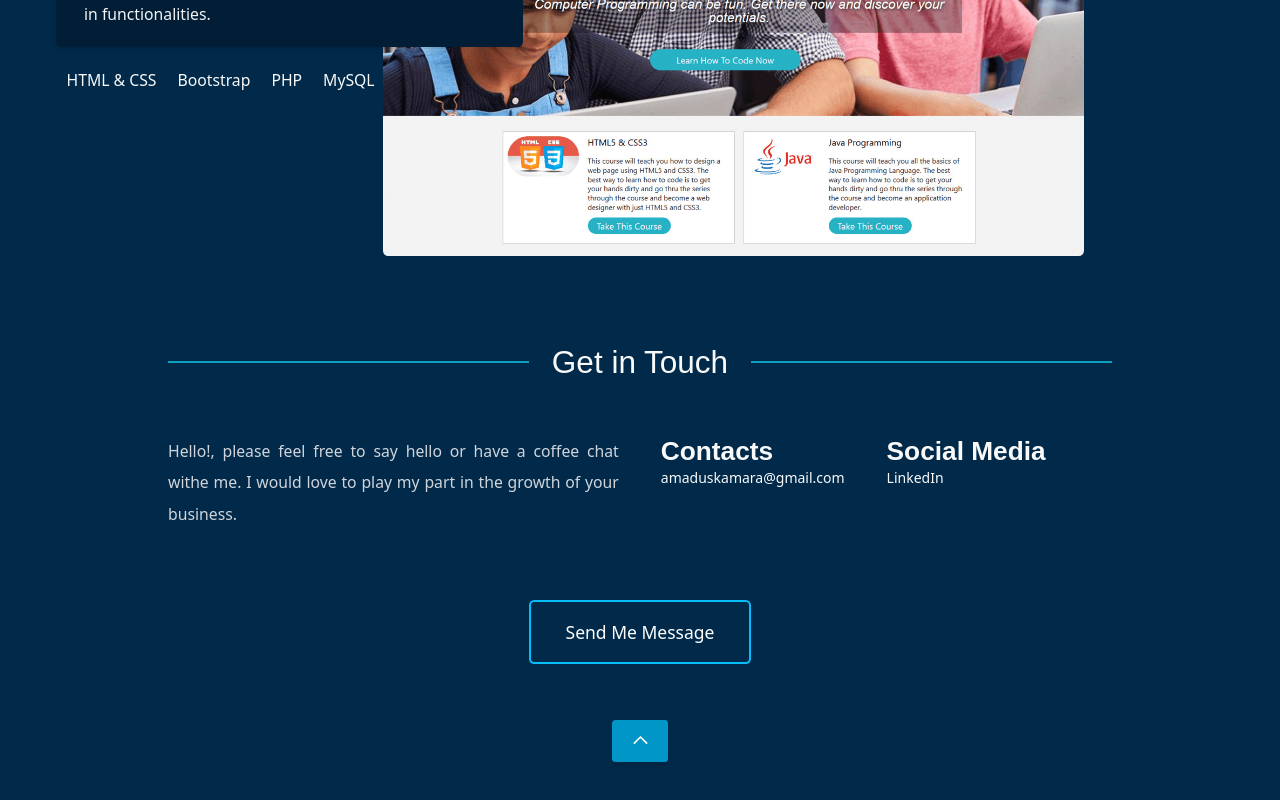
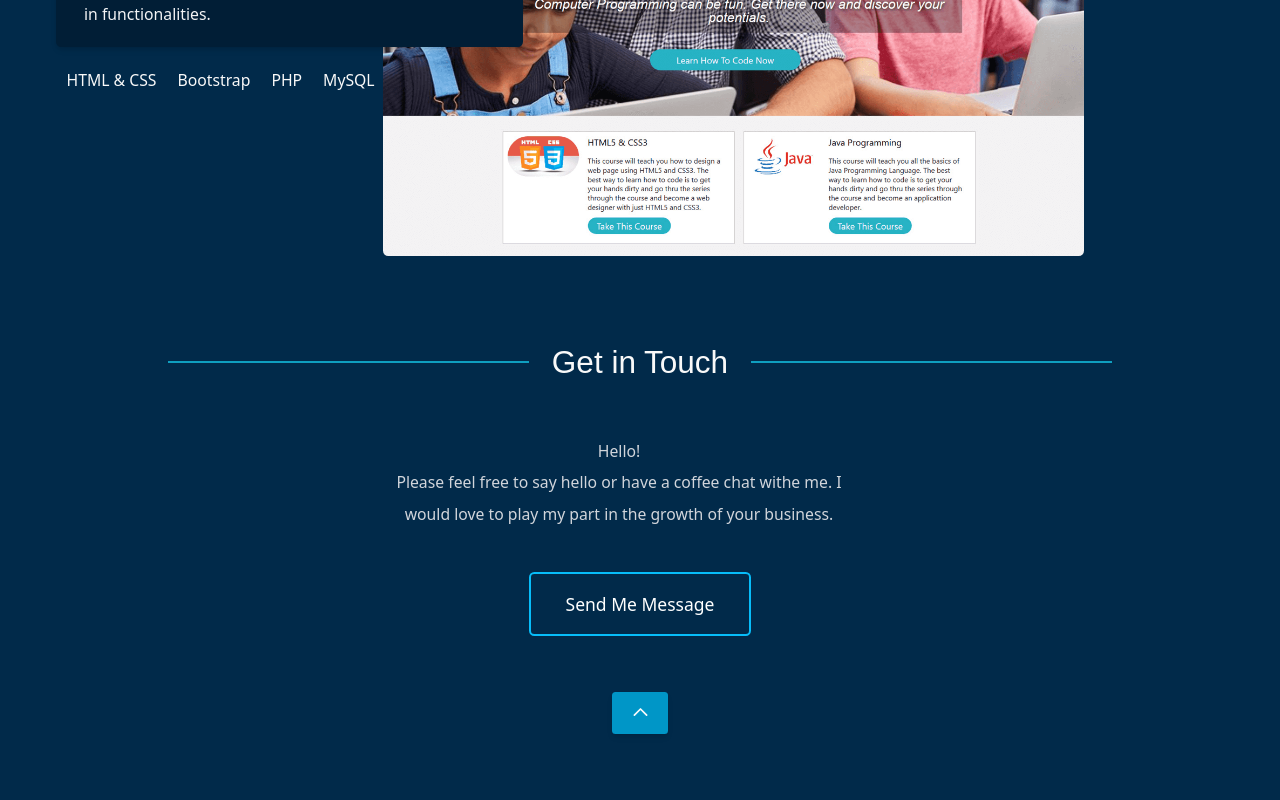
Before and after one commit to AmaduKamara/amkam, a Next.js app: page / in a window 1280 px wide. Shown: the part 3400-4200 px from the top of the page. Built offline with nearby package versions, Linux system fonts and the light colour scheme.

Commit message:
Add main footer content

```diff
--- a/components/Footer.jsx
+++ b/components/Footer.jsx
@@ -32,25 +32,13 @@ function Footer() {
         </div>
         <div className="flex justify-center mt-16">
           <div className="w-2/4 mr-12">
-            <p className="leading-loose text-justify text-lg text-gray-300">
-              Hello!, please feel free to say hello or have a coffee chat withe
+            <p className="leading-loose text-center text-lg text-gray-300">
+              Hello! <br /> Please feel free to say hello or have a coffee chat withe
               me. I would love to play my part in the growth of your business.
             </p>
           </div>
-          <div className="1/4 mr-12">
-            <h3 className="text-3xl font-semibold">Contacts</h3>
-            <ul>
-              <li className="text-gray-3">amaduskamara@gmail.com</li>
-            </ul>
-          </div>
-          <div className="w-1/4">
-            <h3 className="text-3xl font-semibold">Social Media</h3>
-            <ul>
-              <li className="text-gray-3">LinkedIn</li>
-            </ul>
-          </div>
         </div>
-        <div className="mt-20 flex justify-center w-full">
+        <div className="mt-12 flex justify-center w-full">
           <div>
             <button
               type="button"
```
